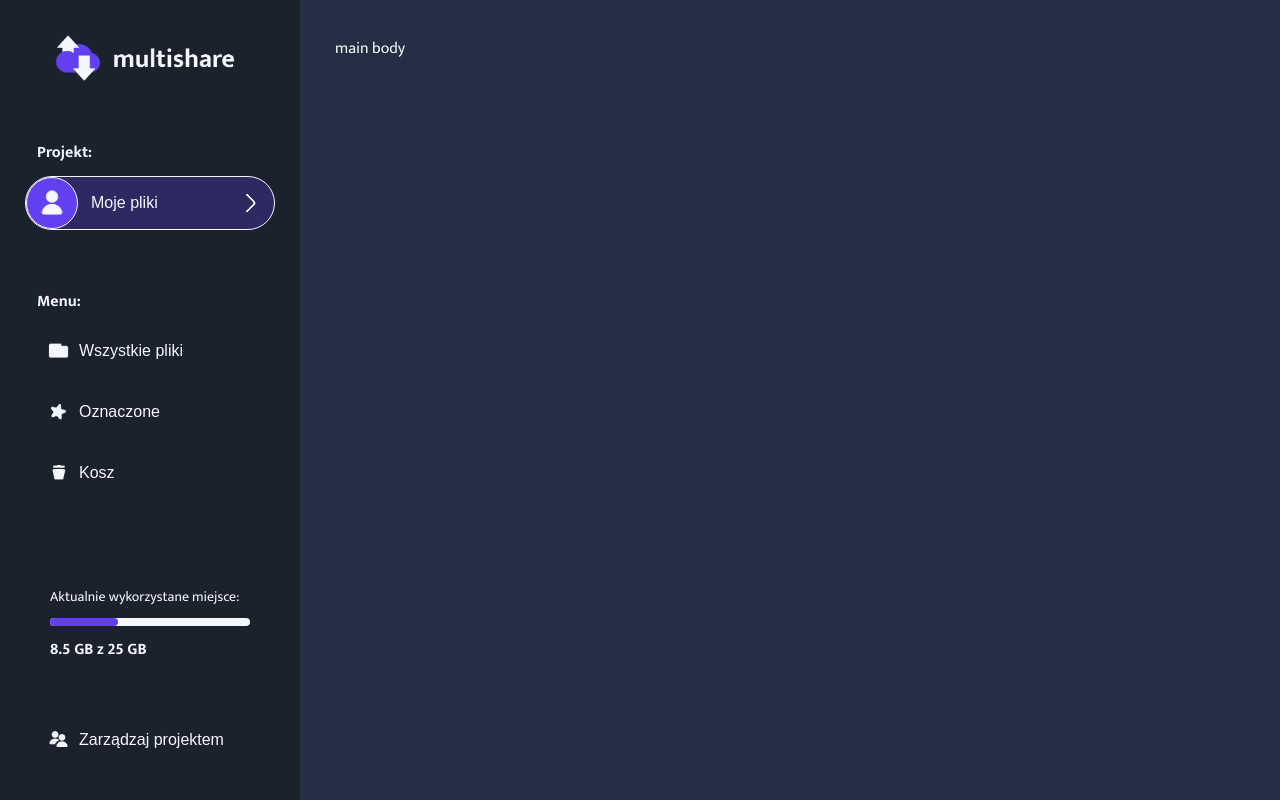
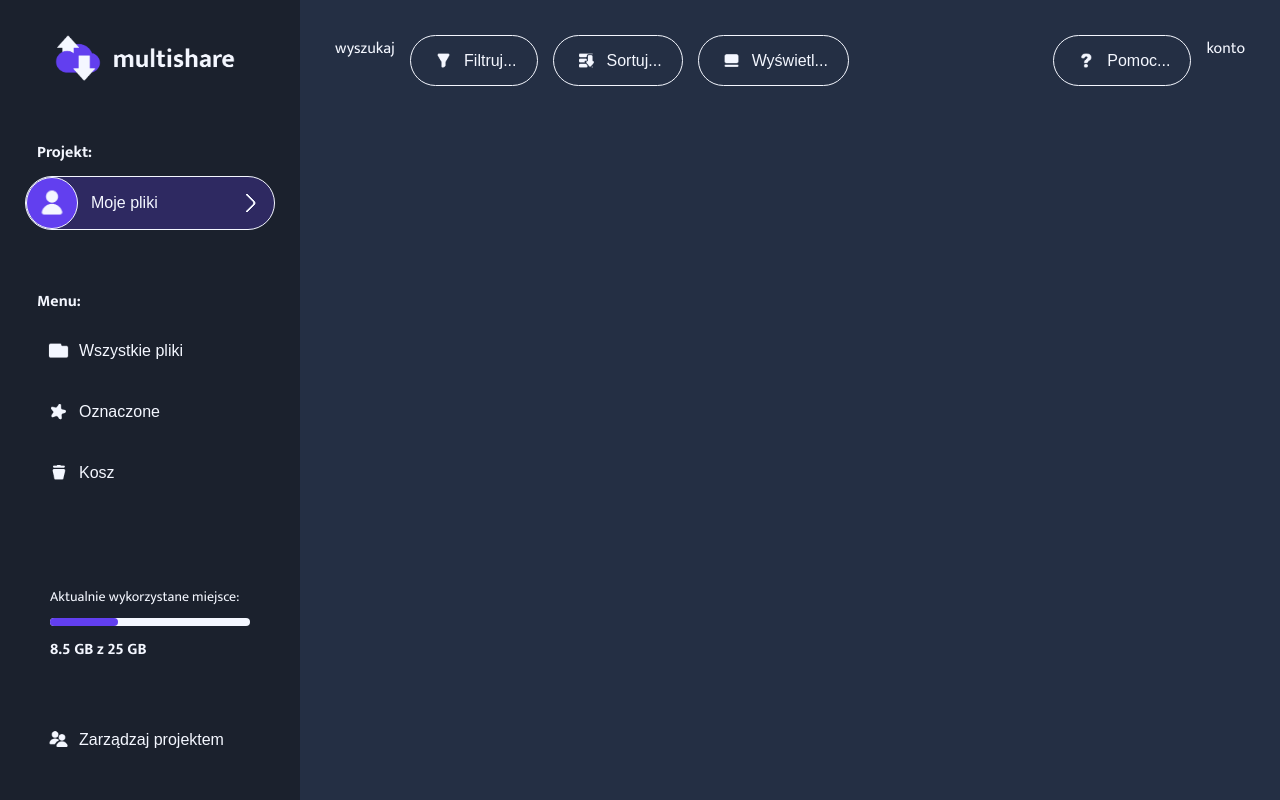
Before and after one commit to BarteXikora/file-explorer-app, a React (Create React App) app: page / in a window 1280 px wide. Built offline with nearby package versions, Linux system fonts and the light colour scheme.

Commit message:
Created top bar component with buttons.

```diff
--- a/src/App.tsx
+++ b/src/App.tsx
@@ -3,6 +3,7 @@ import GlobalStyles from './themes/GlobalStyles'
 
 import SideMenu from './components/layout/sideMenu/SideMenu'
 import MainBody from './components/layout/mainBody/MainBody'
+import TopBar from './components/layout/topBar/TopBar'
 
 const App = () => {
   return (
@@ -10,7 +11,7 @@ const App = () => {
       <GlobalStyles />
       <SideMenu />
       <MainBody>
-        main body
+        <TopBar />
       </MainBody>
     </AppTheme>
   )
--- /dev/null
+++ b/src/components/layout/topBar/TopBar.styled.tsx
@@ -0,0 +1,17 @@
+import styled from 'styled-components'
+
+const StyledTopBar = styled.section`
+    display: flex;
+    gap: ${(props) => props.theme.margins.XNormal};
+
+    div {
+        display: flex;
+        gap: ${(props) => props.theme.margins.XNormal};
+    }
+
+    .full-width {
+        width: 100%;
+    }
+`
+
+export default StyledTopBar
--- /dev/null
+++ b/src/components/layout/topBar/TopBar.tsx
@@ -0,0 +1,47 @@
+import StyledTopBar from './TopBar.styled'
+
+import Button from '../../elements/button/Button'
+
+import iconFilter from '../../../assets/icons/icon-filter.png'
+import iconSort from '../../../assets/icons/icon-sort.png'
+import iconDisplay from '../../../assets/icons/icon-display.png'
+import iconHelp from '../../../assets/icons/icon-help.png'
+
+const TopBar = () => {
+    return <StyledTopBar>
+        <div className='full-width'>
+            <div>wyszukaj</div>
+
+            <Button variant='secondary'>
+                <img src={iconFilter} alt="Filtruj pliki" />
+
+                Filtruj...
+            </Button>
+
+            <Button variant='secondary'>
+                <img src={iconSort} alt="Sortuj pliki" />
+
+                Sortuj...
+            </Button>
+
+            <Button variant='secondary'>
+                <img src={iconDisplay} alt="Wyświetl" />
+
+                Wyświetl...
+            </Button>
+        </div>
+
+        <div>
+            <Button variant='secondary'>
+                <img src={iconHelp} alt="Pomoc" />
+
+                Pomoc...
+            </Button>
+
+            <div>konto</div>
+        </div>
+
+    </StyledTopBar>
+}
+
+export default TopBar
```
